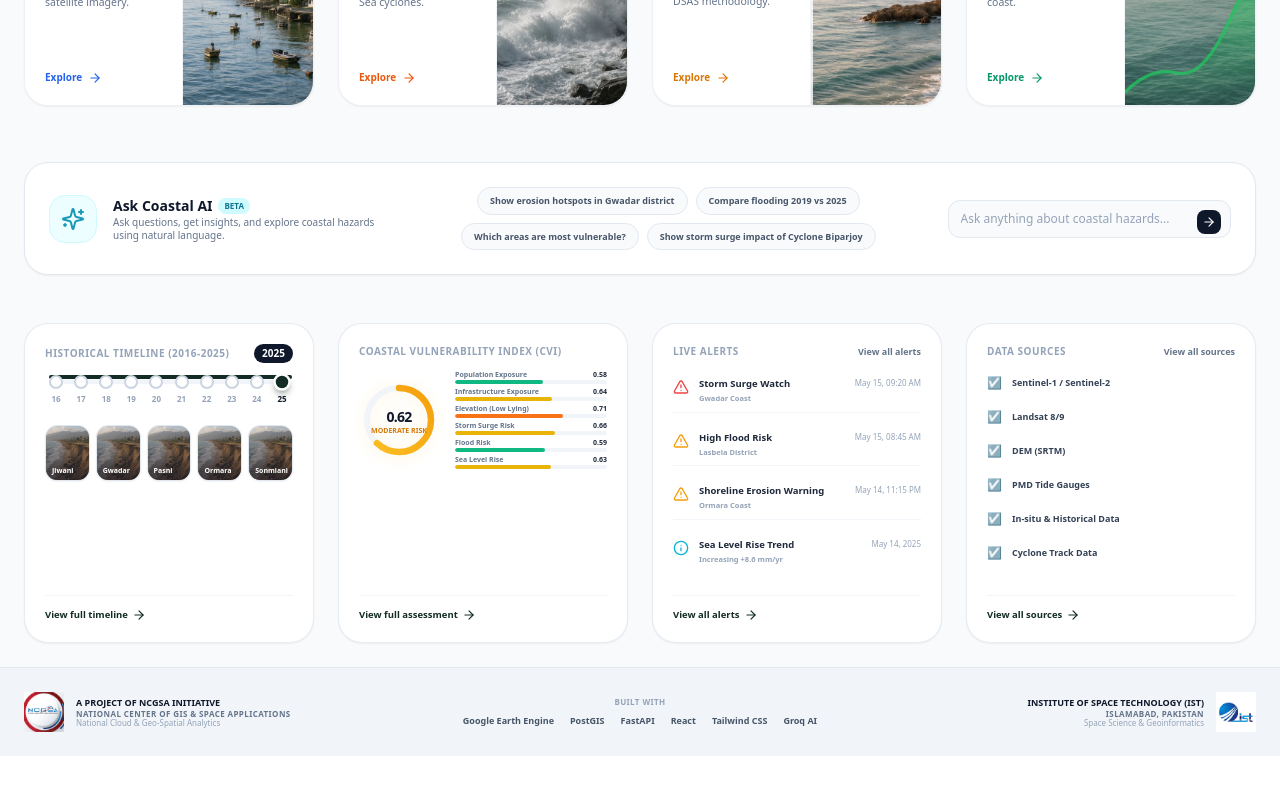
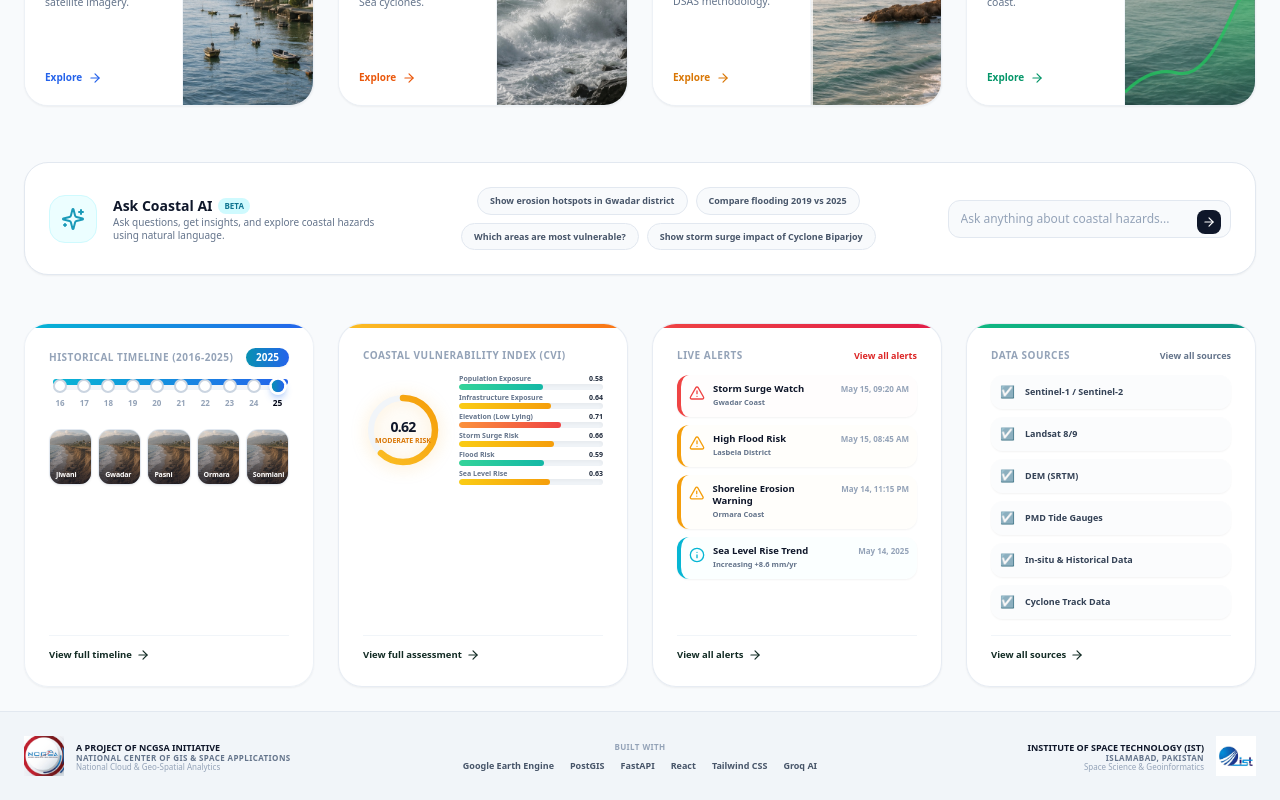
Before and after one commit to Callmehaassan/coastal-hazard-portal, a Next.js app in the folder frontend/: page / in a window 1280 px wide. Shown: the part 753-1553 px from the top of the page. Before the commit the page ends 1509 px from the top, so only its background shows below. Built offline with nearby package versions, Linux system fonts and the light colour scheme.

Commit message:
Optimize dashboard load time by consolidating fetches, and enhance landing page bottom widgets with top linear gradients and glassmorphism styling

```diff
--- a/frontend/app/page.tsx
+++ b/frontend/app/page.tsx
@@ -474,20 +474,20 @@ export default function LandingPage() {
       <section className="max-w-[1400px] mx-auto px-6 py-6 w-full grid grid-cols-1 sm:grid-cols-2 lg:grid-cols-4 gap-6">
 
         {/* Column 1: Historical Timeline */}
-        <div className="bg-white border border-slate-200/80 p-5 rounded-3xl shadow-sm hover:shadow-md transition-all flex flex-col justify-between min-h-[320px]">
+        <div className="bg-white/90 backdrop-blur-sm border border-slate-200/60 p-6 rounded-3xl shadow-sm hover:shadow-md transition-all flex flex-col justify-between min-h-[320px] relative overflow-hidden before:absolute before:top-0 before:left-0 before:right-0 before:h-1 before:bg-gradient-to-r before:from-cyan-500 before:to-blue-600">
           <div>
             <div className="flex justify-between items-center mb-3">
               <h5 className="font-extrabold text-[10px] text-slate-400 uppercase tracking-wider">Historical Timeline (2016-2025)</h5>
-              <span className="text-[10px] bg-slate-900 text-white font-bold px-2 py-0.5 rounded-full">{selectedTimelineYear}</span>
+              <span className="text-[10px] bg-gradient-to-r from-cyan-600 to-blue-600 text-white font-black px-2.5 py-0.5 rounded-full shadow-sm">{selectedTimelineYear}</span>
             </div>
 
             {/* Interactive Timeline Track Visual */}
-            <div className="relative mb-5 mt-2 px-1 select-none">
+            <div className="relative mb-5 mt-3 px-1 select-none">
               {/* Slider Track Line */}
-              <div className="absolute left-1 right-1 top-[5px] h-1 bg-slate-100 rounded-full" />
+              <div className="absolute left-1 right-1 top-[5px] h-1.5 bg-slate-100 rounded-full" />
               {/* Highlight Track Line */}
               <div
-                className="absolute left-1 h-1 bg-[#132c25] rounded-full transition-all duration-300"
+                className="absolute left-1 h-1.5 bg-gradient-to-r from-cyan-500 to-blue-600 rounded-full transition-all duration-300"
                 style={{ width: `${((selectedTimelineYear - 2016) / 9) * 98}%` }}
               />
               {/* Nodes and Dots */}
@@ -500,11 +500,11 @@ export default function LandingPage() {
                   >
                     <div className={`w-3.5 h-3.5 rounded-full border-2 transition-all flex items-center justify-center ${
                       selectedTimelineYear === yr
-                        ? 'bg-[#132c25] border-white scale-125 shadow-md shadow-[#132c25]/30'
+                        ? 'bg-gradient-to-r from-cyan-600 to-blue-600 border-white scale-125 shadow-md shadow-blue-500/30'
                         : 'bg-white border-slate-300 group-hover:border-slate-500 hover:scale-110'
                     }`} />
                     <span className={`text-[8px] font-black mt-1 transition-all ${
-                      selectedTimelineYear === yr ? 'text-slate-900 font-extrabold' : 'text-slate-400'
+                      selectedTimelineYear === yr ? 'text-slate-950 font-extrabold scale-105' : 'text-slate-400'
                     }`}>{yr % 100}</span>
                   </button>
                 ))}
@@ -520,14 +520,14 @@ export default function LandingPage() {
                 { name: 'Ormara' },
                 { name: 'Sonmiani' }
               ].map((loc, idx) => (
-                <div key={idx} className="h-14 bg-slate-100 rounded-xl overflow-hidden border border-slate-200 relative group/thumb shadow-sm">
+                <div key={idx} className="h-14 bg-slate-100 rounded-xl overflow-hidden border border-slate-200 relative group/thumb shadow-sm hover:border-cyan-400 transition-all">
                   <div
                     className="absolute inset-0 bg-cover bg-center opacity-85 transition-transform duration-500 group-hover/thumb:scale-110"
                     style={{ backgroundImage: "url('/coastal-bg.jpg')" }}
                   />
                   {/* Subtle dark bottom gradient */}
-                  <div className="absolute inset-0 bg-gradient-to-t from-slate-950/65 to-transparent opacity-85" />
-                  <span className="absolute bottom-1.5 left-1.5 text-[7px] text-white font-extrabold leading-none">{loc.name}</span>
+                  <div className="absolute inset-0 bg-gradient-to-t from-slate-950/70 via-slate-950/20 to-transparent opacity-90" />
+                  <span className="absolute bottom-1.5 left-1.5 text-[7px] text-white font-extrabold leading-none tracking-tight">{loc.name}</span>
                 </div>
               ))}
             </div>
@@ -542,14 +542,14 @@ export default function LandingPage() {
         </div>
 
         {/* Column 2: Coastal Vulnerability Index */}
-        <div className="bg-white border border-slate-200/80 p-5 rounded-3xl shadow-sm hover:shadow-md transition-all flex flex-col justify-between min-h-[320px]">
+        <div className="bg-white/90 backdrop-blur-sm border border-slate-200/80 p-6 rounded-3xl shadow-sm hover:shadow-md transition-all flex flex-col justify-between min-h-[320px] relative overflow-hidden before:absolute before:top-0 before:left-0 before:right-0 before:h-1 before:bg-gradient-to-r before:from-amber-400 before:to-orange-500">
           <div>
             <h5 className="font-extrabold text-[10px] text-slate-400 uppercase tracking-wider mb-3">Coastal Vulnerability Index (CVI)</h5>
 
             {/* Ring progress and side metrics */}
             <div className="flex gap-4 items-center mb-4">
               {/* Ring metric */}
-              <div className="relative w-20 h-20 flex-shrink-0 flex items-center justify-center drop-shadow-[0_2px_8px_rgba(234,179,8,0.15)]">
+              <div className="relative w-20 h-20 flex-shrink-0 flex items-center justify-center drop-shadow-[0_2px_8px_rgba(245,158,11,0.25)]">
                 <svg className="w-full h-full transform -rotate-90">
                   <circle cx="40" cy="40" r="32" stroke="#f1f5f9" strokeWidth="6" fill="transparent" />
                   <circle cx="40" cy="40" r="32" stroke="url(#cviGrad)" strokeWidth="6.5" strokeLinecap="round" fill="transparent" strokeDasharray={2 * Math.PI * 32} strokeDashoffset={2 * Math.PI * 32 * (1 - 0.62)} />
@@ -569,19 +569,19 @@ export default function LandingPage() {
               {/* Mini progress list with all 6 items from mockup */}
               <div className="flex-1 space-y-1">
                 {[
-                  { label: 'Population Exposure', val: 0.58, color: 'bg-emerald-500' },
-                  { label: 'Infrastructure Exposure', val: 0.64, color: 'bg-yellow-500' },
-                  { label: 'Elevation (Low Lying)', val: 0.71, color: 'bg-orange-500' },
-                  { label: 'Storm Surge Risk', val: 0.66, color: 'bg-yellow-500' },
-                  { label: 'Flood Risk', val: 0.59, color: 'bg-emerald-500' },
-                  { label: 'Sea Level Rise', val: 0.63, color: 'bg-yellow-500' }
+                  { label: 'Population Exposure', val: 0.58, color: 'bg-gradient-to-r from-emerald-400 to-teal-500' },
+                  { label: 'Infrastructure Exposure', val: 0.64, color: 'bg-gradient-to-r from-yellow-400 to-amber-500' },
+                  { label: 'Elevation (Low Lying)', val: 0.71, color: 'bg-gradient-to-r from-orange-400 to-red-500' },
+                  { label: 'Storm Surge Risk', val: 0.66, color: 'bg-gradient-to-r from-yellow-400 to-amber-500' },
+                  { label: 'Flood Risk', val: 0.59, color: 'bg-gradient-to-r from-emerald-400 to-teal-500' },
+                  { label: 'Sea Level Rise', val: 0.63, color: 'bg-gradient-to-r from-yellow-400 to-amber-500' }
                 ].map((item, idx) => (
                   <div key={idx}>
                     <div className="flex justify-between text-[7px] font-extrabold text-slate-500 leading-none mb-0.5">
                       <span>{item.label}</span>
                       <span className="text-slate-800">{item.val}</span>
                     </div>
-                    <div className="w-full bg-slate-100 h-1 rounded-full overflow-hidden">
+                    <div className="w-full bg-slate-100 h-1.5 rounded-full overflow-hidden shadow-inner">
                       <div className={`${item.color} h-full rounded-full`} style={{ width: `${item.val * 100}%` }} />
                     </div>
                   </div>
@@ -599,30 +599,30 @@ export default function LandingPage() {
         </div>
 
         {/* Column 3: Live Alerts */}
-        <div className="bg-white border border-slate-200/80 p-5 rounded-3xl shadow-sm hover:shadow-md transition-all flex flex-col justify-between min-h-[320px]">
+        <div className="bg-white/90 backdrop-blur-sm border border-slate-200/80 p-6 rounded-3xl shadow-sm hover:shadow-md transition-all flex flex-col justify-between min-h-[320px] relative overflow-hidden before:absolute before:top-0 before:left-0 before:right-0 before:h-1 before:bg-gradient-to-r before:from-red-500 before:to-rose-600">
           <div>
             <div className="flex justify-between items-center mb-3">
               <h5 className="font-extrabold text-[10px] text-slate-400 uppercase tracking-wider">Live Alerts</h5>
-              <Link href="/dashboard" className="text-[9px] font-bold text-slate-500 hover:text-slate-900 transition">View all alerts</Link>
+              <Link href="/dashboard" className="text-[9px] font-bold text-red-600 hover:text-red-800 transition">View all alerts</Link>
             </div>
 
             {/* Alerts stack aligned left-title right-date matching mockup */}
-            <div className="space-y-3">
+            <div className="space-y-2">
               {[
-                { icon: AlertTriangle, title: 'Storm Surge Watch', loc: 'Gwadar Coast', date: 'May 15, 09:20 AM', color: 'text-red-500' },
-                { icon: AlertTriangle, title: 'High Flood Risk', loc: 'Lasbela District', date: 'May 15, 08:45 AM', color: 'text-amber-500' },
-                { icon: AlertTriangle, title: 'Shoreline Erosion Warning', loc: 'Ormara Coast', date: 'May 14, 11:15 PM', color: 'text-amber-500' },
-                { icon: Info, title: 'Sea Level Rise Trend', loc: 'Increasing +8.6 mm/yr', date: 'May 14, 2025', color: 'text-cyan-500' }
+                { icon: AlertTriangle, title: 'Storm Surge Watch', loc: 'Gwadar Coast', date: 'May 15, 09:20 AM', color: 'text-red-500', border: 'border-l-4 border-red-500 bg-red-50/20' },
+                { icon: AlertTriangle, title: 'High Flood Risk', loc: 'Lasbela District', date: 'May 15, 08:45 AM', color: 'text-amber-500', border: 'border-l-4 border-amber-500 bg-amber-50/20' },
+                { icon: AlertTriangle, title: 'Shoreline Erosion Warning', loc: 'Ormara Coast', date: 'May 14, 11:15 PM', color: 'text-amber-500', border: 'border-l-4 border-amber-500 bg-amber-50/20' },
+                { icon: Info, title: 'Sea Level Rise Trend', loc: 'Increasing +8.6 mm/yr', date: 'May 14, 2025', color: 'text-cyan-500', border: 'border-l-4 border-cyan-500 bg-cyan-50/20' }
               ].map((alert, idx) => (
-                <div key={idx} className="flex justify-between items-start text-[9.5px] py-1.5 border-b border-slate-100 last:border-0">
-                  <div className="flex gap-2.5 items-start">
+                <div key={idx} className={`flex justify-between items-start text-[9.5px] p-2 rounded-xl ${alert.border} transition hover:bg-slate-100/40 shadow-sm`}>
+                  <div className="flex gap-2 items-start">
                     <alert.icon className={`w-4 h-4 ${alert.color} mt-0.5`} />
                     <div>
-                      <span className="font-extrabold text-slate-800 block">{alert.title}</span>
-                      <span className="text-[7.5px] text-slate-400 font-semibold">{alert.loc}</span>
+                      <span className="font-extrabold text-slate-900 block leading-tight">{alert.title}</span>
+                      <span className="text-[7.5px] text-slate-500 font-semibold">{alert.loc}</span>
                     </div>
                   </div>
-                  <span className="text-[8px] text-slate-400 font-medium whitespace-nowrap">{alert.date}</span>
+                  <span className="text-[8px] text-slate-400 font-bold whitespace-nowrap ml-2">{alert.date}</span>
                 </div>
               ))}
             </div>
@@ -637,7 +637,7 @@ export default function LandingPage() {
         </div>
 
         {/* Column 4: Data Sources */}
-        <div className="bg-white border border-slate-200/80 p-5 rounded-3xl shadow-sm hover:shadow-md transition-all flex flex-col justify-between min-h-[320px]">
+        <div className="bg-white/90 backdrop-blur-sm border border-slate-200/80 p-6 rounded-3xl shadow-sm hover:shadow-md transition-all flex flex-col justify-between min-h-[320px] relative overflow-hidden before:absolute before:top-0 before:left-0 before:right-0 before:h-1 before:bg-gradient-to-r before:from-emerald-500 before:to-teal-600">
           <div>
             <div className="flex justify-between items-center mb-3">
               <h5 className="font-extrabold text-[10px] text-slate-400 uppercase tracking-wider">Data Sources</h5>
@@ -645,7 +645,7 @@ export default function LandingPage() {
             </div>
 
             {/* Single column list with 6 checkmark items matching mockup */}
-            <div className="space-y-2.5 text-[9.5px] font-bold text-slate-700">
+            <div className="space-y-2 text-[9.5px] font-bold text-slate-700">
               {[
                 { label: 'Sentinel-1 / Sentinel-2' },
                 { label: 'Landsat 8/9' },
@@ -654,9 +654,9 @@ export default function LandingPage() {
                 { label: 'In-situ & Historical Data' },
                 { label: 'Cyclone Track Data' }
               ].map((item, idx) => (
-                <div key={idx} className="flex items-center gap-2.5 py-1 hover:text-emerald-800 transition">
+                <div key={idx} className="flex items-center gap-2.5 p-2 rounded-xl hover:bg-emerald-50/50 hover:text-emerald-800 transition shadow-sm border border-transparent hover:border-emerald-100/50 bg-slate-50/50">
                   <span className="text-emerald-600 font-extrabold text-xs">☑</span>
-                  <span className="text-[9px] text-slate-700 font-semibold">{item.label}</span>
+                  <span className="text-[9px] text-slate-700 font-extrabold">{item.label}</span>
                 </div>
               ))}
             </div>
```
Also changed, not shown: frontend/app/dashboard/page.tsx (+40 -51 lines).
